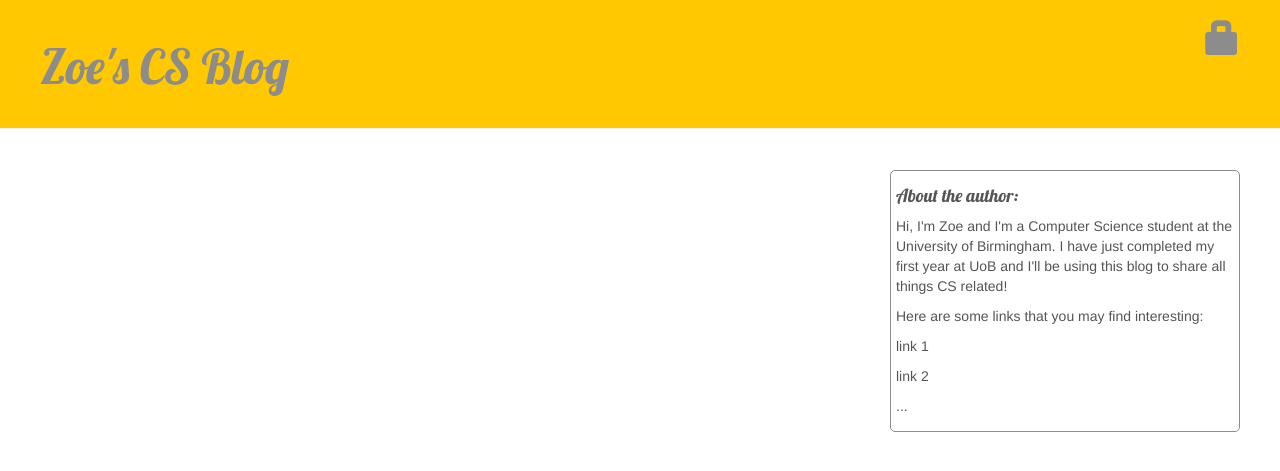
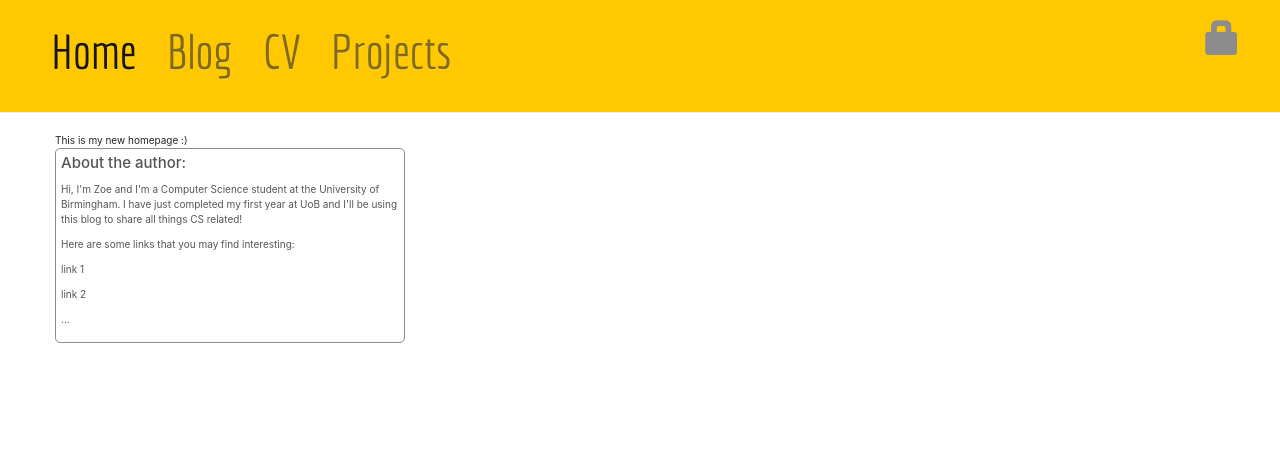
Before and after one commit to zoerobins/my-first-blog, a Django app: page / in a window 1280 px wide. Shown: the top 471 px of the page. Run offline with Django 3.2, Linux system fonts and the light colour scheme; data that the repository does not hold is empty; some libraries are stand-ins or nearby versions.

Commit message:
Added homepage, navbar etc. Big changes.

```diff
--- a/blog/templates/blog/base.html
+++ b/blog/templates/blog/base.html
@@ -5,8 +5,8 @@
     <head>
         <link rel="stylesheet" href="//maxcdn.bootstrapcdn.com/bootstrap/3.2.0/css/bootstrap.min.css">
         <link rel="stylesheet" href="//maxcdn.bootstrapcdn.com/bootstrap/3.2.0/css/bootstrap-theme.min.css">
-        <link href="//fonts.googleapis.com/css?family=Lobster&subset=latin,latin-ext" rel="stylesheet" type="text/css">
-        <!--<link rel="stylesheet" href="{% static 'css/blog.css' %}">-->
+        <link href="//fonts.googleapis.com/css?family=Economica" rel="stylesheet" type="text/css">
+        <link rel="stylesheet" href="https://maxcdn.bootstrapcdn.com/bootstrap/4.0.0/css/bootstrap.min.css" integrity="sha384-Gn5384xqQ1aoWXA+058RXPxPg6fy4IWvTNh0E263XmFcJlSAwiGgFAW/dAiS6JXm" crossorigin="anonymous">
         <title>Zoe's CS blog</title>
     </head>
 
@@ -19,7 +19,29 @@
             {% else %}
             <a href="{% url 'login' %}" class="top-menu"><span class="glyphicon glyphicon-lock"></span></a>
             {% endif %}
-            <h1><a href="/">Zoe's CS Blog</a></h1>
+            <!-- <h1><a href="/">Zoe's CS Blog</a></h1> -->
+
+            <h1>
+            <nav class="navbar navbar-expand-lg navbar-light">
+                <div class="collapse navbar-collapse" id="navbarSupportedContent">
+                    <ul class="navbar-nav mr-auto">
+                        <li class="nav-item active add-space">
+                            <a class="nav-link" href="/">Home</a>
+                        </li>
+                        <li class="nav-item add-space">
+                            <a class="nav-link" href="/blog/">Blog</a>
+                        </li>
+                        <li class="nav-item add-space">
+                            <a class="nav-link" href="#">CV</a>
+                        </li>
+                        <li class="nav-item add-space">
+                            <a class="nav-link" href="/EPQ/">Projects</a>
+                        </li>
+                    </ul>
+                </div>
+            </nav>
+            </h1>
+
         </div>
 
         <div class="content container">
@@ -31,10 +53,6 @@
             </div>
         </div>
 
-        <div>
-            {% block rightcolumn %}
-            {% endblock %}
-        </div>
 
     </body>
 
@@ -50,7 +68,7 @@
     .page-header {
         background-color: #FFC800;
         margin-top: 0;
-        padding: 20px 20px 25px 40px;
+        padding: 20px 20px 10px 20px;
     }
 
     .page-header h1, .page-header h1 a, .page-header h1 a:visited, .page-header h1 a:active {
@@ -63,22 +81,18 @@
         margin-left: 40px;
     }
 
-    .right-section {
+    .info-section {
         width: 350px;
         height: auto;
-        float: right;
         background-color: white;
-        position: absolute;
-        right: 40px;
-        top: 170px;
         border: 1px solid #8C8C8C;
         border-radius: 5px;
         padding: 5px 5px 5px 5px;
         color: #555555;
     }
 
-    h1, h2, h3, h4 {
-        font-family: 'Lobster', cursive;
+    h1, h2 {
+        font-family: 'Economica';
     }
 
     .date {
@@ -136,4 +150,7 @@
         background-color: #FFFFFF;
     }
 
+    .add-space {
+        padding-right: 20px;
+    }
 </style>
--- a/blog/templates/blog/post_list.html
+++ b/blog/templates/blog/post_list.html
@@ -13,15 +13,3 @@
     {% endfor %}
 
 {% endblock %}
-
-{% block rightcolumn %}
-    <div class="right-section">
-        <h4><p>About the author:</p></h4>
-        <p>Hi, I'm Zoe and I'm a Computer Science student at the University of Birmingham.
-        I have just completed my first year at UoB and I'll be using this blog to share all things CS related!</p>
-        <p>Here are some links that you may find interesting:</p>
-        <p>link 1</p>
-        <p>link 2</p>
-        <p>...</p>
-    </div>
-{% endblock %}
--- /dev/null
+++ b/blog/templates/homepage/home.html
@@ -0,0 +1,19 @@
+{% extends "blog/base.html" %}
+
+{% block content %}
+
+    This is my new homepage :)
+
+    <div class="info-section">
+        <h4><p>About the author:</p></h4>
+        <p>Hi, I'm Zoe and I'm a Computer Science student at the University of Birmingham.
+        I have just completed my first year at UoB and I'll be using this blog to share all things CS related!</p>
+        <p>Here are some links that you may find interesting:</p>
+        <p>link 1</p>
+        <p>link 2</p>
+        <p>...</p>
+    </div>
+
+
+
+{% endblock %}
--- a/blog/urls.py
+++ b/blog/urls.py
@@ -2,7 +2,8 @@ from django.urls import path
 from . import views
 
 urlpatterns = [
-    path('', views.post_list, name='post_list'),
+    path('', views.home, name='home'),
+    path('blog/', views.post_list, name='post_list'),
     path('post/<int:pk>/', views.post_detail, name='post_detail'),
     path('post/new/', views.post_new, name='post_new'),
     path('post/<int:pk>/edit/', views.post_edit, name='post_edit'),
@@ -12,4 +13,6 @@ urlpatterns = [
     path('post/<int:pk>/comment/', views.add_comment_to_post, name='add_comment_to_post'),
     path('comment/<int:pk>/approve/', views.comment_approve, name='comment_approve'),
     path('comment/<int:pk>/remove/', views.comment_remove, name='comment_remove'),
+    path('CV/', views.CV, name='CV'),
+    path('EPQ/', views.EPQ, name='EPQ'),
 ]
--- a/blog/views.py
+++ b/blog/views.py
@@ -8,6 +8,9 @@ from .forms import PostForm, CommentForm
 
 def login(request):
     return render(request, 'registration/login.html')
+
+def home(request):
+    return render(request, 'homepage/home.html')
 
 def post_list(request):
     posts = Post.objects.filter(published_date__lte=timezone.now()).order_by('published_date')
@@ -85,3 +88,9 @@ def comment_remove(request, pk):
     comment = get_object_or_404(Comment, pk=pk)
     comment.delete()
     return redirect('post_detail', pk=comment.post.pk)
+
+def CV(request):
+    breakpoint()
+
+def EPQ(request):
+    return render(request, 'projects/EPQ.html')
```
Also changed, not shown: blog/templates/projects/EPQ.html (added, +11 -0 lines), 1 other file.
